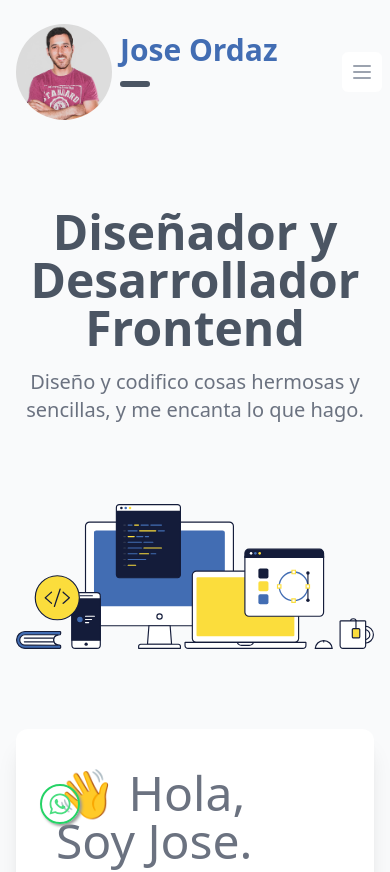
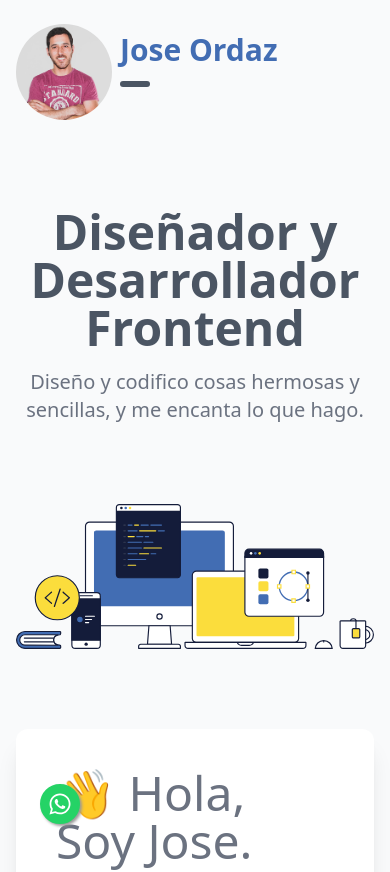
Before and after one commit to JoseOrdaz/portfolio, a React (Vite) app: page / in a window 390 px wide. Shown: the top 872 px of the page. Built offline with nearby package versions, Linux system fonts and the light colour scheme.

Commit message:
cambios css iconos

```diff
--- a/src/index.css
+++ b/src/index.css
@@ -43,6 +43,7 @@
     bottom: 40px;
     left: 40px;
     border: 2px solid #25d366;
+    background: #25d366;
     color: #FFF;
     border-radius: 50px;
     text-align: center;
@@ -63,7 +64,9 @@
     opacity: 0.8;
     color: #fff;
 }
-
+.whatsapp_float svg.w-6.h-6.text-green-400.fill-current {
+    color: #fff;
+}
 
 /* for mobile */
 @media screen and (max-width: 767px) {
@@ -72,7 +75,9 @@
     font-size: 20px;
 
 }
-
+.whatsapp_float svg.w-6.h-6.text-green-400.fill-current {
+    color: #fff;
+}
     .whatsapp_float {
         width: 40px;
         height: 40px;
--- a/src/layout/AuthLayout.jsx
+++ b/src/layout/AuthLayout.jsx
@@ -17,14 +17,7 @@ export const AuthLayout = () => {
 
                 <h3 className="text-[#426db3] font-black text-3xl p-2 text-left text-logo ">Jose Ordaz</h3>
                 </Link>
-      <div className="-mr-2 flex items-center md:hidden">
-                  <button type="button" className="bg-white rounded-md p-2 inline-flex items-center justify-center text-gray-400 hover:text-gray-500 hover:bg-gray-100 focus:outline-none focus:ring-2 focus:ring-inset focus:ring-indigo-500" aria-expanded="false">
-                    <span className="sr-only">Abrir Menu</span>
-                    <svg className="h-6 w-6" xmlns="http://www.w3.org/2000/svg" viewBox="0 0 24 24" strokeWidth="2" stroke="currentColor" aria-hidden="true">
-                      <path strokeLinecap="round" strokeLinejoin="round" d="M4 6h16M4 12h16M4 18h16" />
-                    </svg>
-                  </button>
-                </div>
+
               </div>
             </div>
             <div className="hidden md:block md:ml-10 md:pr-4 md:space-x-8">
```
